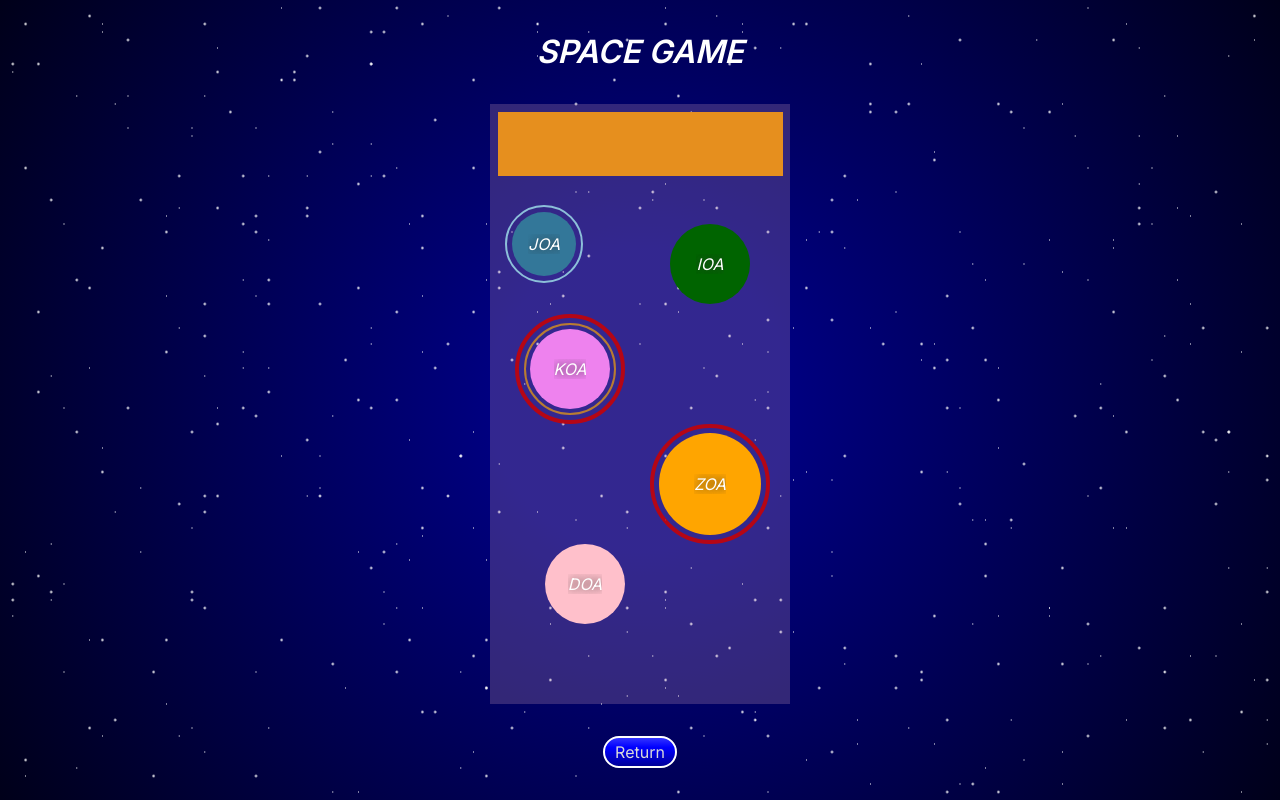
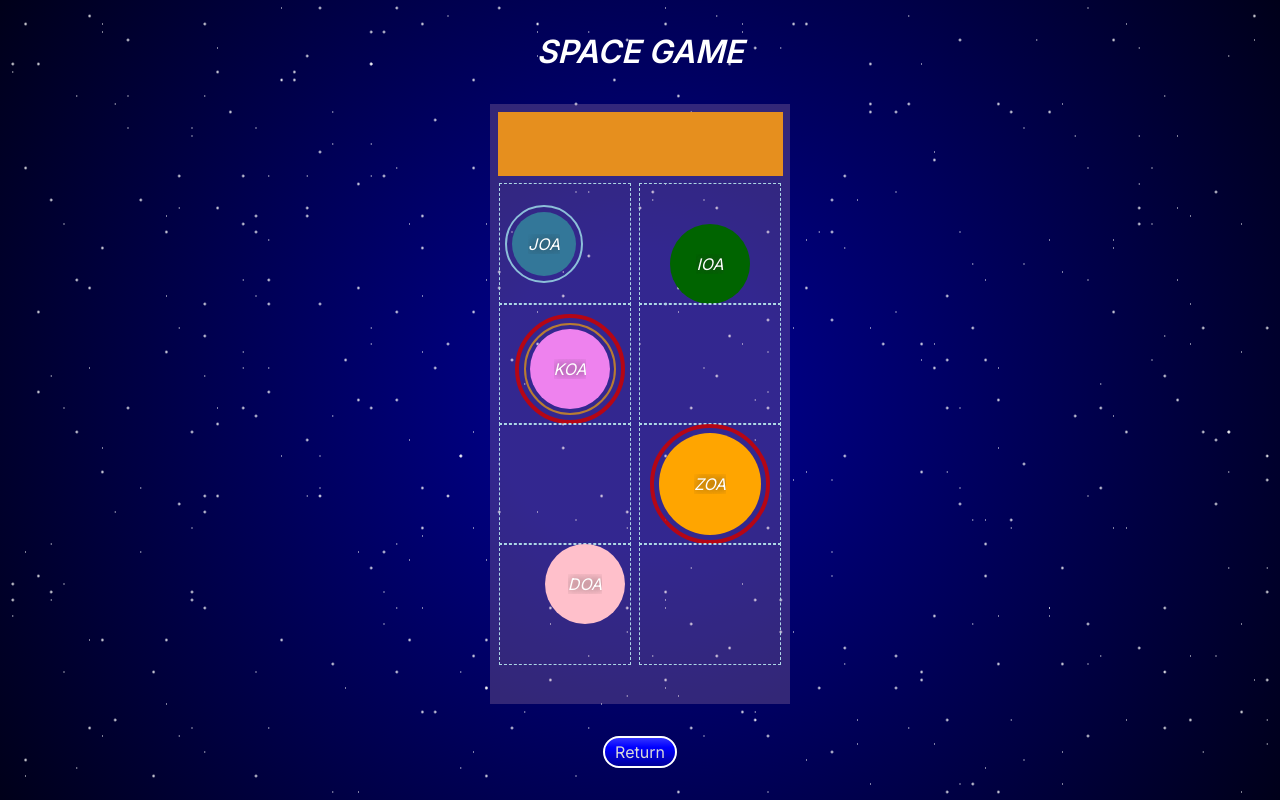
Before and after one commit to franco-ortega/space-game, a Next.js app: page /game in a window 1280 px wide. Built offline with nearby package versions, Linux system fonts and the light colour scheme.

Commit message:
hide overflow out of zones

```diff
--- a/app/components/zones/Zone.module.css
+++ b/app/components/zones/Zone.module.css
@@ -1,3 +1,4 @@
 .Zone {
-	/* outline: dashed lightblue 1px; */
+	outline: dashed lightblue 1px;
+	overflow: hidden;
 }
```
